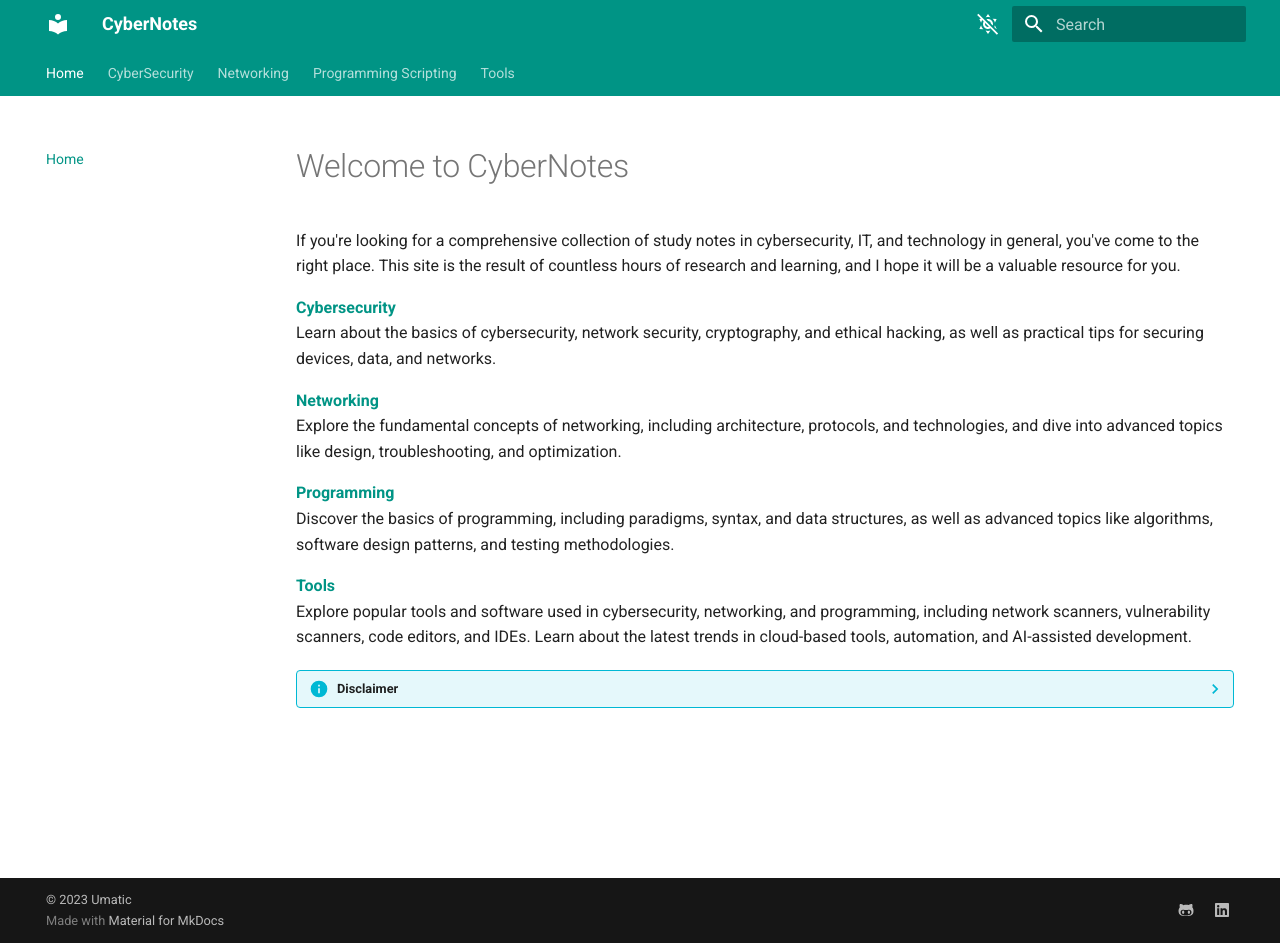
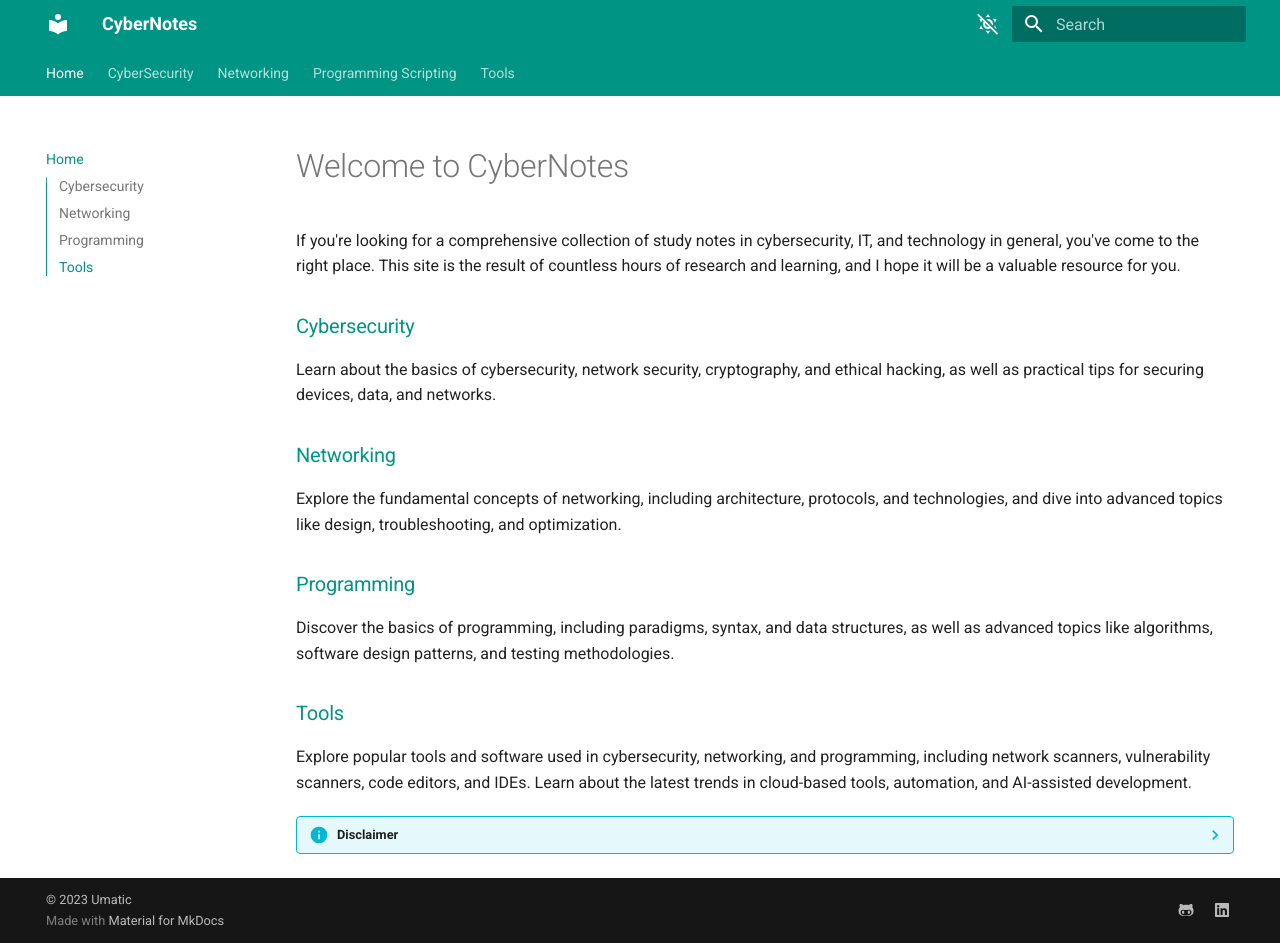
Before and after one commit to Umatic/Cyber_notes, an MkDocs documentation site: the page built from docs/index.md, in a window 1280 px wide and 943 px high. Built offline with MkDocs 1.6.1 and Material for MkDocs 9.7.7, drawn with Linux system fonts in a browser that asks for light colours.

Commit message:
small fixes

```diff
--- a/docs/index.md
+++ b/docs/index.md
@@ -1,16 +1,16 @@
 <h1>Welcome to CyberNotes</h1>
 If you're looking for a comprehensive collection of study notes in cybersecurity, IT, and technology in general, you've come to the right place. This site is the result of countless hours of research and learning, and I hope it will be a valuable resource for you.
 
-**[Cybersecurity](CyberSecurity/00Information_Security.md)**
+### [Cybersecurity](CyberSecurity/00Information_Security.md)
 Learn about the basics of cybersecurity, network security, cryptography, and ethical hacking, as well as practical tips for securing devices, data, and networks.
 
-**[Networking](Networking/osi.md)**
+### [Networking](Networking/osi.md)
 Explore the fundamental concepts of networking, including architecture, protocols, and technologies, and dive into advanced topics like design, troubleshooting, and optimization.
 
-**[Programming](Programming-Scripting/Python.md)**
+### [Programming](Programming-Scripting/Python.md)
 Discover the basics of programming, including paradigms, syntax, and data structures, as well as advanced topics like algorithms, software design patterns, and testing methodologies.
 
-**[Tools](Tools/Nmap.md)**
+### [Tools](Tools/Nmap.md)
 Explore popular tools and software used in cybersecurity, networking, and programming, including network scanners, vulnerability scanners, code editors, and IDEs. Learn about the latest trends in cloud-based tools, automation, and AI-assisted development.
 
 ??? info "Disclaimer"
```
